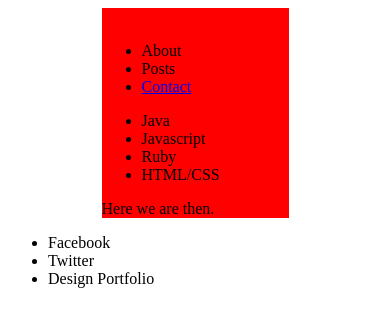
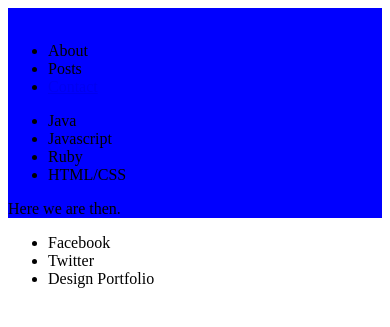
Before and after one commit to DCHitch092/DCHitch092.github.io, a Jekyll site: the page built from index.markdown, in a window 390 px wide. Shown: the top 327 px of the page. Built offline with Jekyll 4.4.1, drawn with Linux system fonts in a browser that asks for light colours.

Commit message:
updated css for mobile

```diff
--- a/assets/style.css
+++ b/assets/style.css
@@ -8,14 +8,14 @@
   margin: 0 25%;
   background: red;
 }
-.main-image{}
-.nav-top{}
-.grid-nav{}
-.post-container{}
+#main-image{}
+#nav-top{}
+#grid-nav{}
+#post-container{}
 
   @media only screen and (max-width: 768px) {
     /* For mobile phones: */
-    .grid-container {
+    #grid-container {
       width: 100%;
       margin:0;
       background: blue;
```
